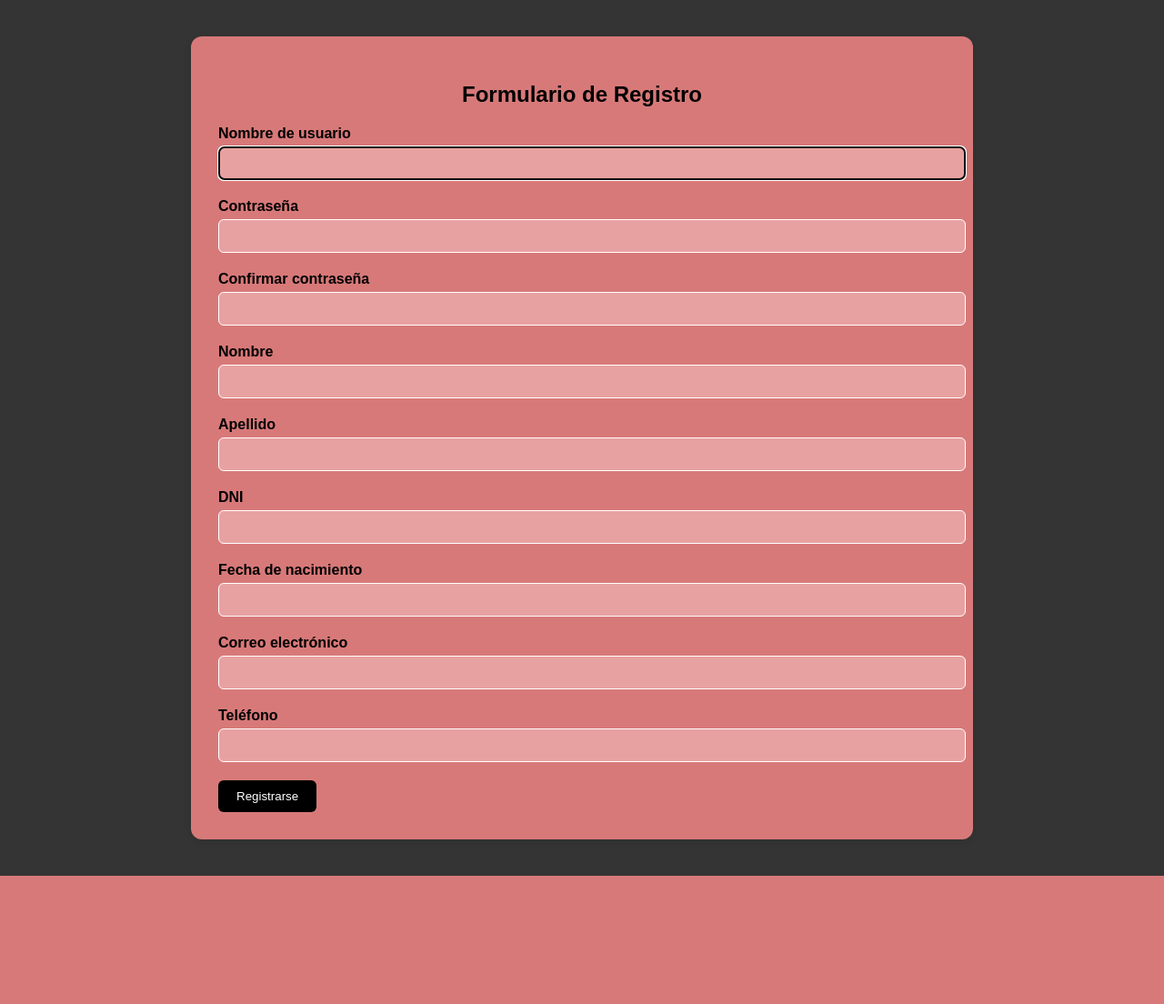
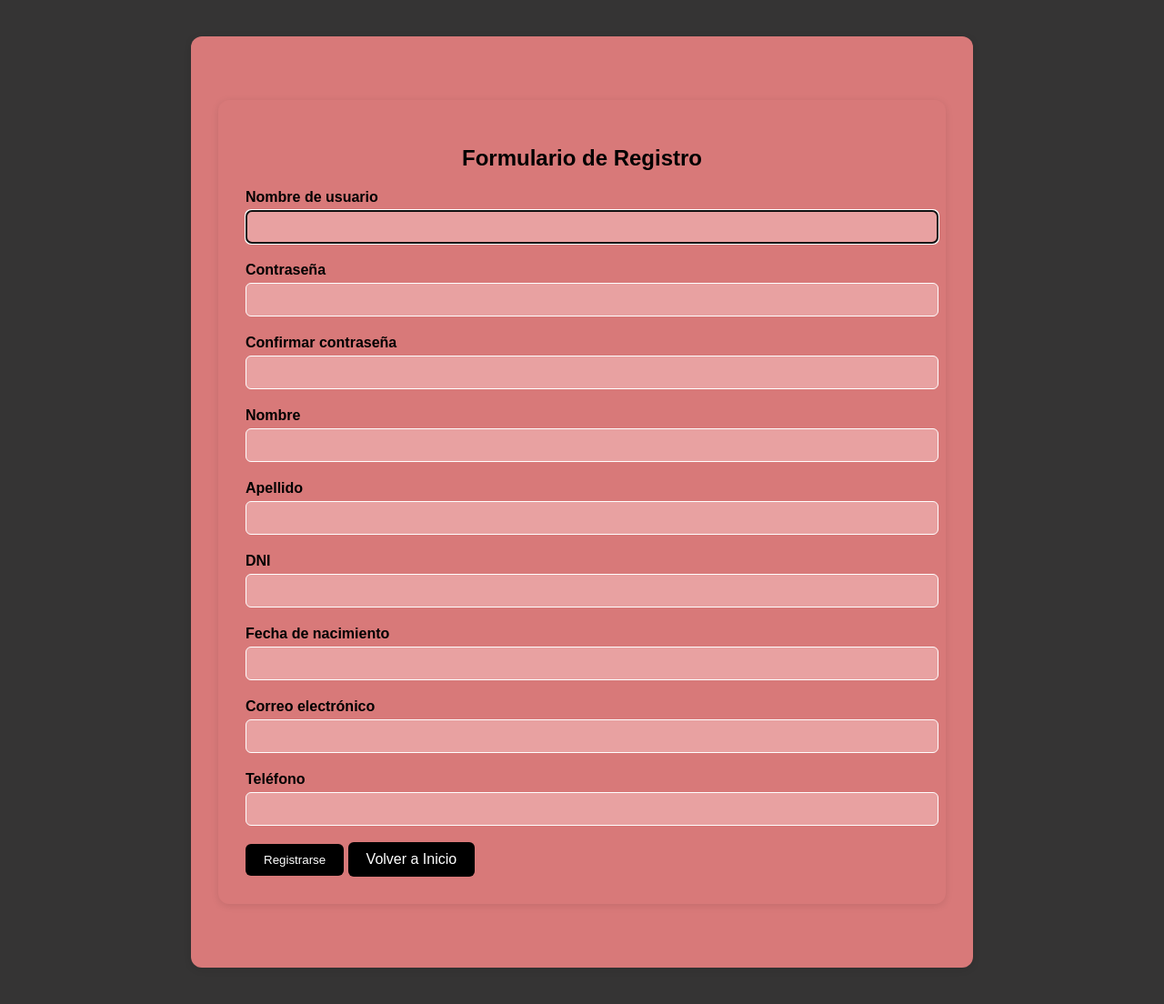
Before and after one commit to Fermin-Arana/proyectoPython, a Django app: page /registrarse/ in a window 1280 px wide. Shown: the whole page at 91% size. Before the commit the page ends 963 px from the top, so only its background shows below. Run offline with Django 5.2, Linux system fonts and the light colour scheme.

Commit message:
agrego pagina inicio y iniciar sesion provisorio

```diff
--- a/usuarios/static/usuarios/style.css
+++ b/usuarios/static/usuarios/style.css
@@ -44,6 +44,7 @@ button {
     border: none;
     border-radius: 6px;
     cursor: pointer;
+    text-align: center;
 }
 
 button:hover {
--- a/usuarios/templates/usuarios/base.html
+++ b/usuarios/templates/usuarios/base.html
@@ -7,6 +7,21 @@
     <meta charset="UTF-8">
     <title>{% block title %}Mi Sitio{% endblock %}</title>
     <link rel="stylesheet" href="{% static 'usuarios/style.css' %}">
+    <style>
+        a.btn {
+            display: inline-block;
+            padding: 10px 20px;
+            background-color: #000000;
+            color: white !important;
+            text-decoration: none;
+            border: none;
+            border-radius: 6px;
+            cursor: pointer;
+            text-align: center;
+            transition: background-color 0.3s ease;
+        }
+    </style>
+
 </head>
 <body>
     <div class="container">
--- a/usuarios/templates/usuarios/registrar_usuario.html
+++ b/usuarios/templates/usuarios/registrar_usuario.html
@@ -1,32 +1,37 @@
-<!-- registrar_usuario.html -->
-
 {% extends 'usuarios/base.html' %}
 
 {% block title %}Registrarse{% endblock %}
 
 {% block content %}
-    <h2>Formulario de Registro</h2>
-    <form method="post">
+<div class="container mt-5">
+    <h2 class="text-center mb-4">Formulario de Registro</h2>
+    <div class="row justify-content-center">
+        <div class="col-md-6 col-lg-5">
+            <form method="post" class="p-4 border rounded shadow-sm bg-light">
                 {% csrf_token %}
 
-        <!-- Mostrar el formulario con campos y errores -->
-        <div class="form-group">
+                <!-- Campos del formulario -->
                 {% for field in form %}
-                <div class="form-group">
-                    <label for="{{ field.id_for_label }}">{{ field.label }}</label>
+                    <div class="mb-3">
+                        <label for="{{ field.id_for_label }}" class="form-label">{{ field.label }}</label>
                         {{ field }}
                         {% if field.errors %}
-                        <div class="error-message">
+                            <div class="text-danger small">
                                 {% for error in field.errors %}
-                                <p class="text-danger">{{ error }}</p>
+                                    <p>{{ error }}</p>
                                 {% endfor %}
                             </div>
                         {% endif %}
                     </div>
                 {% endfor %}
+
+                <!-- Botones -->
+                <div class="d-flex justify-content-between mt-4">
+                    <button type="submit" class="btn btn-success">Registrarse</button>
+                    <a href="{% url 'index' %}" class="btn">Volver a Inicio</a>
                 </div>
-
-        <!-- Botón de registro -->
-        <button type="submit">Registrarse</button>
             </form>
+        </div>
+    </div>
+</div>
 {% endblock %}
--- a/usuarios/urls.py
+++ b/usuarios/urls.py
@@ -1,5 +1,5 @@
 from django.urls import path
-from .views import registrarse, login, home_redirect
+from .views import registrarse, login
 
 urlpatterns = [
     path('registrarse/', registrarse, name='registrarse'),
--- a/usuarios/views.py
+++ b/usuarios/views.py
@@ -15,10 +15,6 @@ def registrarse(request):
     return render(request, 'usuarios/registrar_usuario.html', {'form': form})
 
 
-def home_redirect(request):
-    return redirect('registrarse')
-
-
 def login(request):
     if request.method == "POST":
         form = AuthenticationForm(request, data=request.POST)
@@ -30,7 +26,7 @@ def login(request):
 
             if user is not None:
                 login(request, user)
-                return redirect("index")  # Redirige a la página principal
+                return redirect("inicio/index")  # Redirige a la página principal
     else:
         form = AuthenticationForm()
 
```
Also changed, not shown: inicio/templates/index.html (+18 -3 lines), inicio/views.py (+8 -2 lines), vehiculos/templates/detalle_auto.html (added, +39 -0 lines), usuarios/migrations/0003_alter_empleadoextra_usuario.py (added). Lines whose indentation alone changed are shown as unchanged.
